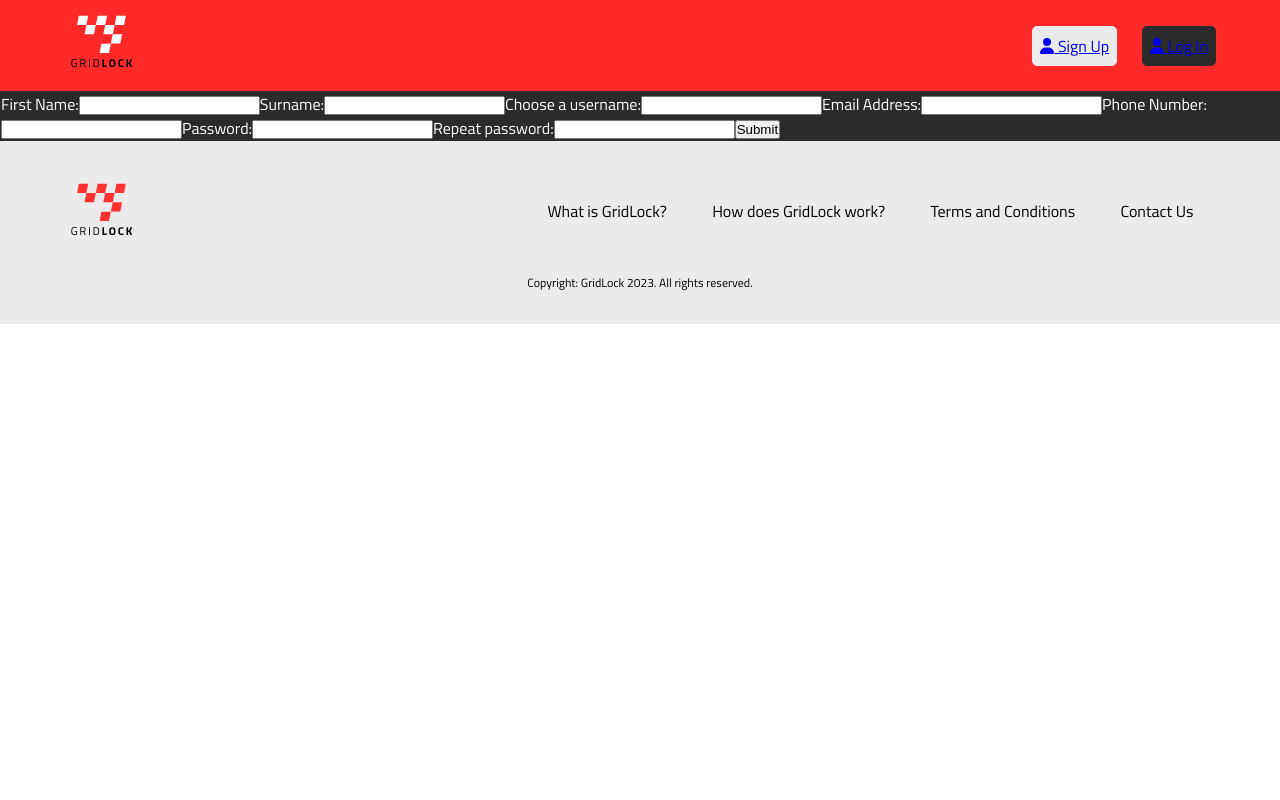
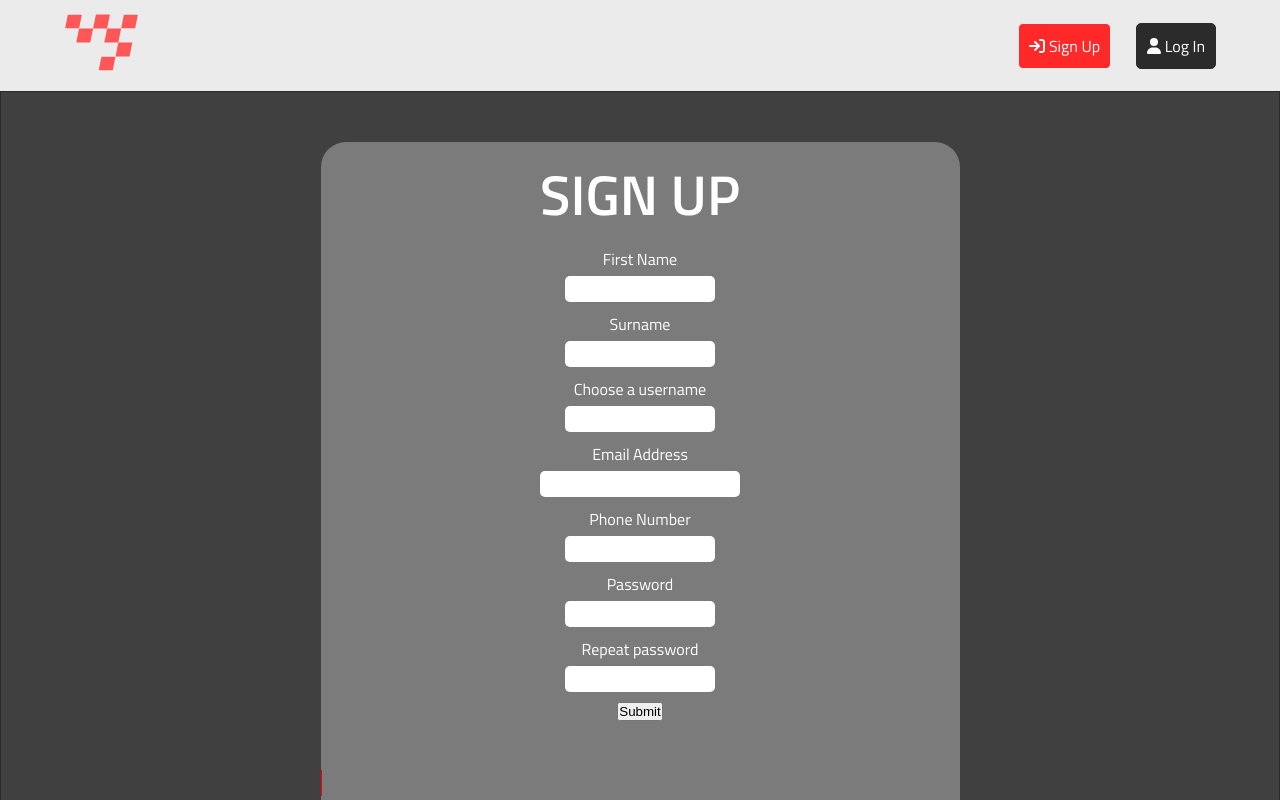
Before and after one commit to m0lts/f1_gridlock, a React (Vite) app: page /signup in a window 1280 px wide. Shown: the top 800 px of the page. Built offline with nearby package versions, Linux system fonts and the light colour scheme.

Commit message:
working on styling signup page

```diff
--- a/src/assets/global.css
+++ b/src/assets/global.css
@@ -18,7 +18,7 @@
   --light-grey: #EBEBEB;
   --red: #ff2929;
   --green: #00BF36;
-  --trans-white:#ffffffb2;
+  --trans-white:#ffffff4e;
   --titillium: "Titillium Web", sans-serif;
 }
 
@@ -54,7 +54,7 @@ h4 {
   color:var(--white);
   border-radius: 5px;
   cursor: pointer;
-  padding:7px;
+  padding:10px;
 }
 .btn:hover,
 .btn:active {
@@ -68,7 +68,7 @@ h4 {
   display: none;
 }
 .signUpBtn {
-  background-color: var(--light-grey);
+  background-color: var(--red);
   border: 1px solid var(--light-grey);
   color:var(--black);
   font-size: 1rem;
@@ -93,6 +93,10 @@ h4 {
   margin-top:75px;
   font-size: 1.1rem;
 }
+.linkBtns {
+  text-decoration: none;
+  color: var(--white);
+}
 
 
 /* ******STYLING FOR ALL COMPONENTS CONSTANTLY ON PAGE****** */
@@ -108,7 +112,7 @@ header {
   width:100%;
   margin:0 auto;
   padding:5px 5%;
-  background-color: var(--red);
+  background-color: var(--light-grey);
 }
 .logoImg {
   width:75px;
@@ -122,7 +126,7 @@ header {
 }
 
 .appBackground {
-  background-color: var(--black);
+  background-color: var(--dark-grey);
   border: 1px solid var(--black);
 }
 .windowOne,
@@ -153,6 +157,7 @@ header {
   justify-content: space-between;
   align-items: center;
   padding:25px 0;
+  height: 100%;
 }
 .heroMainLeft {
   width:50%;
@@ -182,13 +187,16 @@ header {
   align-items: center;
   flex-direction: column;
   gap:25px;
-  background-color: var(--dark-grey);
+  background-color: var(--trans-white);
   border-radius: 25px;
   padding: 25px;
 }
 .raceName,
 .grandPrixName {
   font-family: var(--titillium);
+}
+.raceName {
+  text-align: center;
 }
 .circuitImg {
   width:100%;
@@ -205,6 +213,9 @@ header {
 @media screen and (max-width:767px) {
   .heroMainRight {
     display: none;
+  }
+  .timerBox {
+    width:100%;
   }
 }
 
@@ -516,10 +527,57 @@ INCLUDES COMMON STYLING FOR WINDOWS 1 AND 2
 
 
 
-/* SING UP FORM */
-
+/* SIGN UP FORM */
+.signUpPage {
+  width:50%;
+  margin:50px auto;
+  background-color: var(--trans-white);
+  border-radius: 25px;
+  padding-bottom: 50px;
+}
+.signUpHeading {
+  font-family: var(--titillium);
+  color:var(--white);
+  font-weight: 600;
+  text-align: center;
+  padding:10px;
+}
 .signUpForm {
-  color:white;
+  color:var(--white);
+  display: flex;
+  flex-direction: column;
+  align-items: center;
+  justify-content: center;
+  gap:10px;
+  margin-bottom: 50px;
+}
+.formFieldCont {
+  width:50%;
+  display: flex;
+  flex-direction: column;
+  align-items: center;
+  gap:5px;
+}
+.inputField {
+  border: none;
+  border-radius: 5px;
+  padding:3px;
+  font-family: var(--titillium);
+  text-align: center;
+  width:150px;
+}
+.inputField.wider {
+  width:200px;
+}
+.errorField {
+  color:var(--red);
+  font-size: 0.8rem;
+}
+.signUpLinkToLogin {
+  border:1px solid red;
+  margin:50px 0;
+  text-align: center;
+  color: var(--white);
 }
 
 
--- a/src/components/buttons.jsx
+++ b/src/components/buttons.jsx
@@ -19,7 +19,7 @@ function Icon({isLoggedIn}) {
             </span>;
     }
     return <span>
-        <Link to='/login'>
+        <Link to='/login' className="linkBtns">
             <FontAwesomeIcon icon={faUser} /> Log In
         </Link>
         </span>;
@@ -32,8 +32,8 @@ function SignupIcon({isLoggedIn}) {
         </span>);
     }
     return (<span>
-        <Link to='/signup'>
-            <FontAwesomeIcon icon={faUser} /> Sign Up
+        <Link to='/signup' className="linkBtns">
+            <FontAwesomeIcon icon={faArrowRightToBracket} /> Sign Up
         </Link>
         </span>);
 }
--- a/src/components/header.jsx
+++ b/src/components/header.jsx
@@ -1,5 +1,5 @@
 import React from "react";
-import logo from "../assets/interface/logos/logo_whiteflag_blacktext.svg";
+import logo from "../assets/interface/logos/logo_notext_vector.svg";
 import { SignUpBtn } from "./buttons";
 import { LoginBtn } from "./buttons";
 import { Link } from "react-router-dom";
--- a/src/data/circuitInfo.js
+++ b/src/data/circuitInfo.js
@@ -196,7 +196,12 @@ export const circuitFlags = {
       'downforce': 4
     },
     "Singapore": {
-
+      'traction': 1,
+      'track evolution': 1,
+      'braking': 1,
+      'asphalt abrasion': 1,
+      'tyre stress': 1,
+      'downforce': 1
     },
     "Japan": {
 
--- a/src/pages/signUp.jsx
+++ b/src/pages/signUp.jsx
@@ -1,4 +1,5 @@
 import { Form, useForm } from "react-hook-form"
+import { Link } from "react-router-dom";
 
 export default function SignUp() {
 
@@ -66,40 +67,55 @@ export default function SignUp() {
             }
           };
     return (
+      <section className="signUpPage">
+        <h1 className="signUpHeading">Sign Up</h1>
         <form onSubmit={handleSubmit(onSubmit)}
               control={control}
-              className="signUpForm"
-        >
-            <label htmlFor="firstName">First Name:
-                <input {...register("firstName", { required: true, maxLength: 30 })} />
-                {errors.firstName && <span>This field is required</span>}
-            </label>
-            <label htmlFor="secondName">Surname:
-                <input {...register("secondName", { required: true, maxLength: 30 })} />
-                {errors.secondName && <span>This field is required</span>}
-            </label>
-            <label htmlFor="username">Choose a username:
-                <input {...register("username", { required: true, maxLength: 30 })} />
-                {errors.username && <span>This field is required</span>}
-            </label>
-            <label htmlFor="email">Email Address:
-                <input {...register("email", { required: true })} />
-                {errors.email && <span>This field is required</span>}
-            </label>
-            <label htmlFor="phoneNumber">Phone Number:
-                <input {...register("phoneNumber", { required: true })} />
-            </label>
-            <label htmlFor="password">Password:
-                <input {...register("password", { required: true, maxLength: 30, minLength: 8, validate: validatePassword  })} />
-                {errors.password && <span>{errors.password.message}</span>}
-            </label>
-            <label htmlFor="passwordVerify">Repeat password:
-                <input {...register("passwordVerify", { required: true, maxLength: 30, minLength: 8, validate: validatePasswordMatch  })} />
-                {errors.passwordVerify && <span>{errors.passwordVerify.message}</span>}
-            </label>
-            <button>Submit</button>
+              className="signUpForm">
+          <div className="formFieldCont">
+            <label htmlFor="firstName">First Name</label>
+            <input className="inputField" {...register("firstName", { required: true, maxLength: 30 })} />
+            {errors.firstName && <span className="errorField">*This field is required</span>}
+          </div>
+          <div className="formFieldCont">
+            <label htmlFor="secondName">Surname</label>
+            <input className="inputField" {...register("secondName", { required: true, maxLength: 30 })} />
+            {errors.secondName && <span className="errorField">*This field is required</span>}
+          </div>
+          <div className="formFieldCont">
+            <label htmlFor="username">Choose a username</label>
+            <input className="inputField" {...register("username", { required: true, maxLength: 30 })} />
+            {errors.username && <span className="errorField">*This field is required</span>}
+          </div>
+          <div className="formFieldCont">
+            <label htmlFor="email">Email Address</label>
+            <input className="inputField wider" {...register("email", { required: true })} />
+            {errors.email && <span className="errorField">*This field is required</span>}
+          </div>
+          <div className="formFieldCont">
+            <label htmlFor="phoneNumber">Phone Number</label>
+            <input className="inputField" {...register("phoneNumber", { required: true })} />
+          </div>
+          <div className="formFieldCont">
+            <label htmlFor="password">Password</label>
+            <input className="inputField" {...register("password", { required: true, maxLength: 30, minLength: 8, validate: validatePassword  })} />
+            {errors.password && <span className="errorField">*{errors.password.message}</span>}
+          </div>
+          <div className="formFieldCont">
+            <label htmlFor="passwordVerify">Repeat password</label>
+            <input className="inputField" {...register("passwordVerify", { required: true, maxLength: 30, minLength: 8, validate: validatePasswordMatch  })} />
+            {errors.passwordVerify && <span className="errorField">*{errors.passwordVerify.message}</span>}
+          </div>
+          <button>Submit</button>
+        </form>
 
-        </form>
+        <Link to='/login' className="signUpLinkToLogin">
+          <p>Already have an account?</p>
+        </Link>
+
+      </section>
+
+
 
     )
 }
--- a/src/utils/calculatePointsGained.jsx
+++ b/src/utils/calculatePointsGained.js
@@ -1,8 +1,13 @@
-import { useState, useEffect, useLayoutEffect } from "react";
+import { useState, useEffect } from "react";
 import { PreviousRaceRound, PreviousRaceInformation } from "../hooks/ergastAPIQueries";
 import axios from "axios";
 
+
+
+
 export default function CalculatePointsGained() {
+
+
     const [predictions, setPredictions] = useState([]);
     // Get username from localstorage
     const username = localStorage.getItem('Username');
@@ -24,7 +29,7 @@ export default function CalculatePointsGained() {
           const data = response.data;
           // data returned as object notation, sort data below. WILL HAVE TO CHANGE DATA SORTING WHEN PROPER QUERIES HAPPEN
           const sortedData = data.rows[0];
-          // checl data is an object, then convert to an array of driver names
+          // check data is an object, then convert to an array of driver names
           if (typeof sortedData === 'object') {
               const predictionsArray = Object.values(sortedData);
               setPredictions(predictionsArray);
@@ -60,33 +65,5 @@ export default function CalculatePointsGained() {
         }
     }
 
-    return (
-        <div>
-            <h1>Prediction</h1>
-            <ul>
-                {/* map out predictions state - ADD LOADING SCREEN? */}
-        {predictions.length > 0 ? (
-          predictions.map((prediction, index) => (
-            <li key={index} id={`p${index + 1}`}>
-              {prediction}
-            </li>
-          ))
-        ) : (
-          <li>No predictions available.</li>
-        )}
-            </ul>
-            <h1>Result</h1>
-            <ul>
-                                {/* Render last round result */}
-                                {resultTop10.map((position, index) => (
-                    <li key={index}>
-                        {result.lastNames[index]}
-                    </li>
-                ))}
-            </ul>
-            <h1>{points}</h1>
-        </div>
-
-
-    )
+    return points;
 }
--- a/src/windows/WindowThree/windowThree.jsx
+++ b/src/windows/WindowThree/windowThree.jsx
@@ -4,10 +4,14 @@ import { Drivers } from "../../hooks/ergastAPIQueries";
 import "../../assets/global.css";
 
 export default function WindowThree() {
+
+    const { points } = CalculatePointsGained();
+
+
     return (
         <div className="windowThree">
             <h3 className="standingsWindowTitle">Global Standings</h3>
-            <CalculatePointsGained />
+            <p>{points}</p>
         </div>
     )
 }
--- a/src/windows/WindowTwo/circuitInfo.jsx
+++ b/src/windows/WindowTwo/circuitInfo.jsx
@@ -2,17 +2,19 @@ import React from "react";
 import { useState } from "react";
 import '../../assets/global.css';
 import { circuitInfo } from "../../data/circuitInfo";
+import { NextRaceInformation } from "../../hooks/ergastAPIQueries";
 
 export default function CircuitInfo({...props}) {
 
     // MUST UPDATE THE STATES WITH API WHEN BACK ONLINE
+    const { circuitName } = NextRaceInformation();
 
-    const [traction, setTraction] = useState(circuitInfo['Bahrain'].traction);
-    const [trackEvo, setTrackEvo] = useState(circuitInfo['Bahrain']['track evolution']);
-    const [braking, setBraking] = useState(circuitInfo['Bahrain'].braking);
-    const [asphaltAb, setAsphaltAb] = useState(circuitInfo['Bahrain']['asphalt abrasion']);
-    const [tyreStress, setTyreStress] = useState(circuitInfo['Bahrain']['tyre stress']);
-    const [downforce, setDownforce] = useState(circuitInfo['Bahrain'].downforce);
+    const [traction, setTraction] = useState(circuitInfo['Singapore'].traction);
+    const [trackEvo, setTrackEvo] = useState(circuitInfo['Singapore']['track evolution']);
+    const [braking, setBraking] = useState(circuitInfo['Singapore'].braking);
+    const [asphaltAb, setAsphaltAb] = useState(circuitInfo['Singapore']['asphalt abrasion']);
+    const [tyreStress, setTyreStress] = useState(circuitInfo['Singapore']['tyre stress']);
+    const [downforce, setDownforce] = useState(circuitInfo['Singapore'].downforce);
 
 
     return (
```
